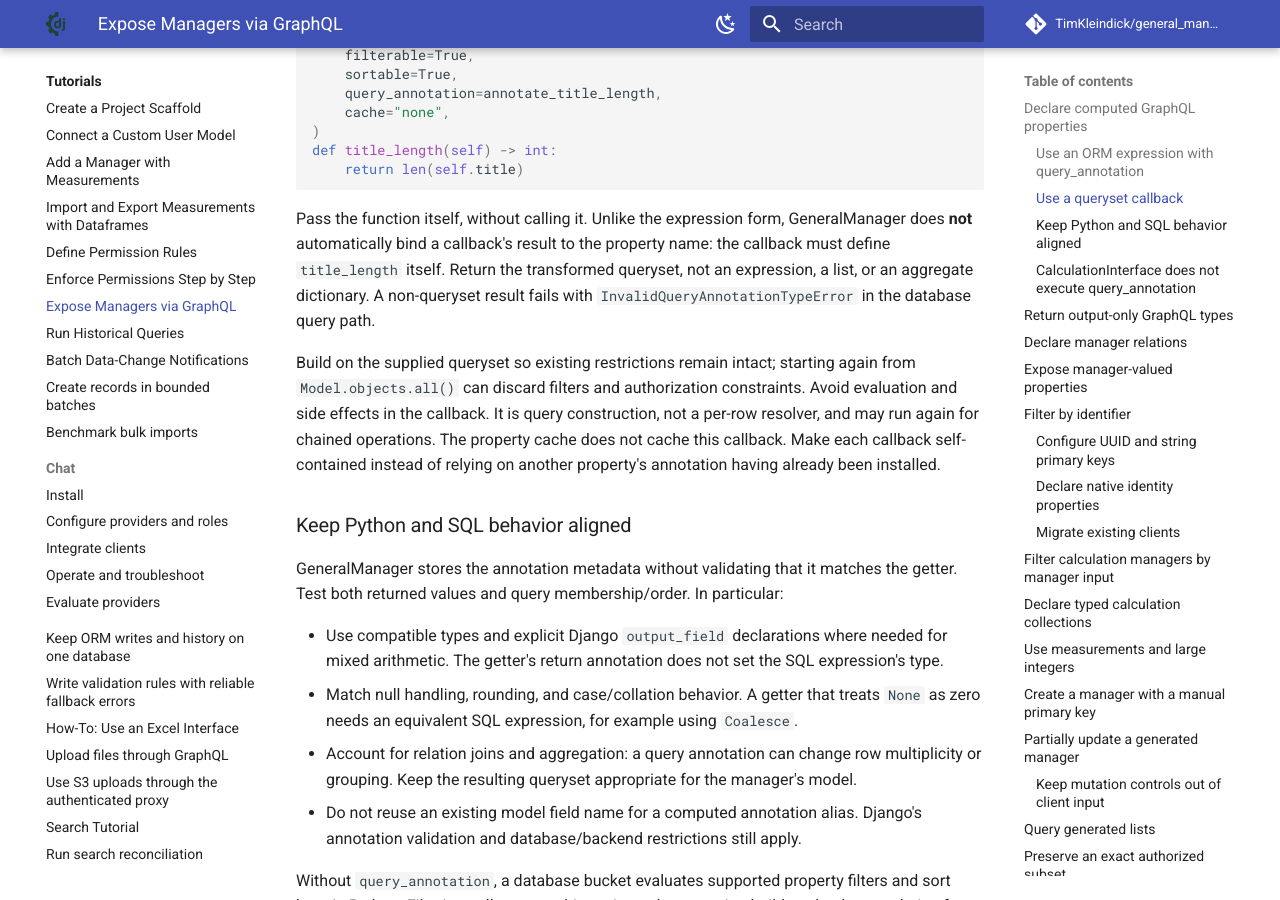
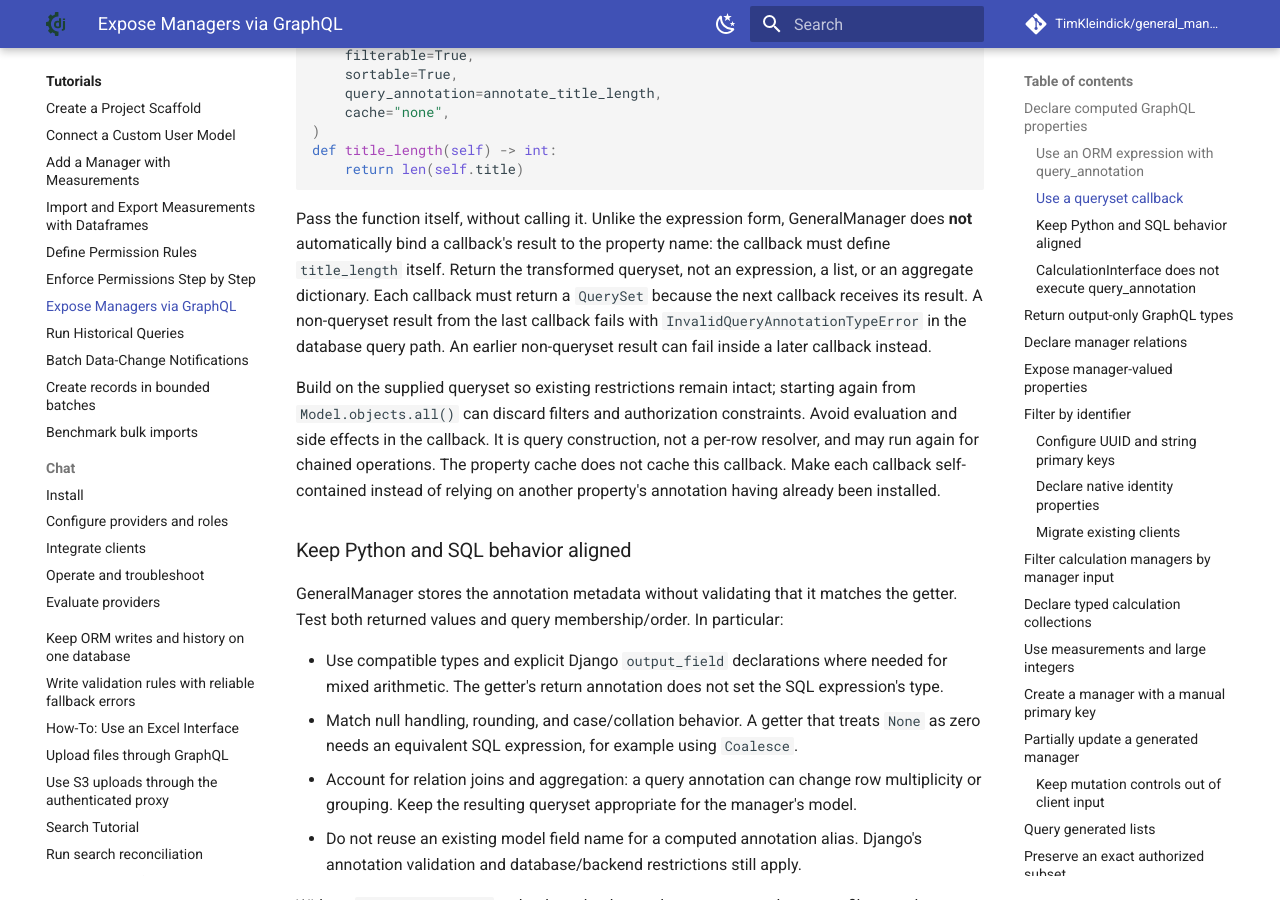
Before and after one commit to TimKleindick/general_manager, an MkDocs documentation site: the page built from docs/howto/expose_via_graphql.md, in a window 1280 px wide and 900 px high, scrolled down 2893 px. Built offline with MkDocs 1.6.1 and Material for MkDocs 9.7.7, drawn with Linux system fonts in a browser that asks for light colours; comment, search, counter and statistics services are not loaded.

Commit message:
docs: clarify chained query annotation callback errors

```diff
--- a/docs/howto/expose_via_graphql.md
+++ b/docs/howto/expose_via_graphql.md
@@ -131,8 +131,10 @@ Pass the function itself, without calling it. Unlike the expression form,
 GeneralManager does **not** automatically bind a callback's result to the
 property name: the callback must define `title_length` itself. Return the
 transformed queryset, not an expression, a list, or an aggregate dictionary.
-A non-queryset result fails with `InvalidQueryAnnotationTypeError` in the
-database query path.
+Each callback must return a `QuerySet` because the next callback receives its
+result. A non-queryset result from the last callback fails with
+`InvalidQueryAnnotationTypeError` in the database query path. An earlier
+non-queryset result can fail inside a later callback instead.
 
 Build on the supplied queryset so existing restrictions remain intact; starting
 again from `Model.objects.all()` can discard filters and authorization
```
